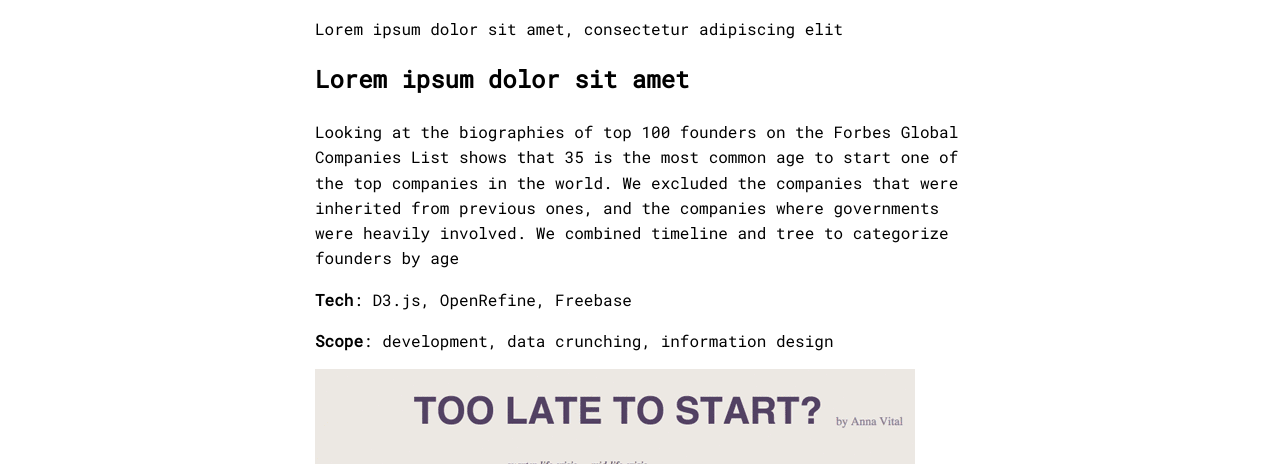
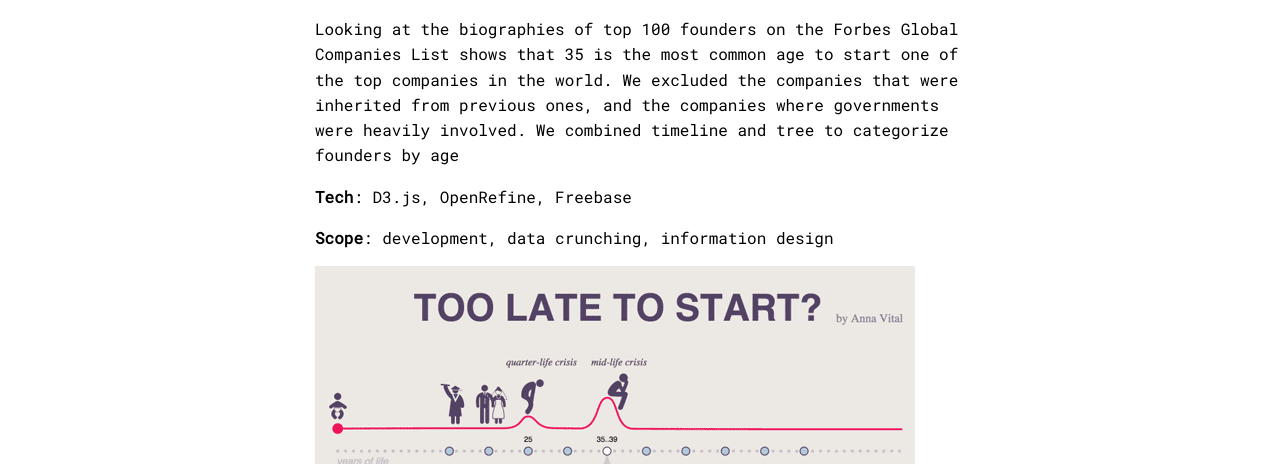
Before and after one commit to markvital/markvital.github.io, a Gatsby site: page /too-late-to-start-interactive-infographic/ in a window 1280 px wide. Shown: the part 636-1100 px from the top of the page. Built offline with nearby package versions, Linux system fonts and the light colour scheme; Gatsby itself is replaced by a stand-in of ours; a web font is replaced by a local one.

Commit message:
Removed lorem ipsum text

```diff
--- a/content/portfolio/too-late-to-start-interactive-infographic/index.md
+++ b/content/portfolio/too-late-to-start-interactive-infographic/index.md
@@ -5,10 +5,6 @@ description: Lorem ipsum dolor sit amet, consectetur adipiscing elit, lorem ipsu
 coverImage: ./thumb/cover.jpg
 thumbImage: ./thumb/thumb.jpg
 ---
-
-Lorem ipsum dolor sit amet, consectetur adipiscing elit
-
-## Lorem ipsum dolor sit amet
 
 Looking at the biographies of top 100 founders on the Forbes Global Companies List shows that 35 is the most common age to start one of the top companies in the world. We excluded the companies that were inherited from previous ones, and the companies where governments were heavily involved.
 We combined timeline and tree to categorize founders by age
```
